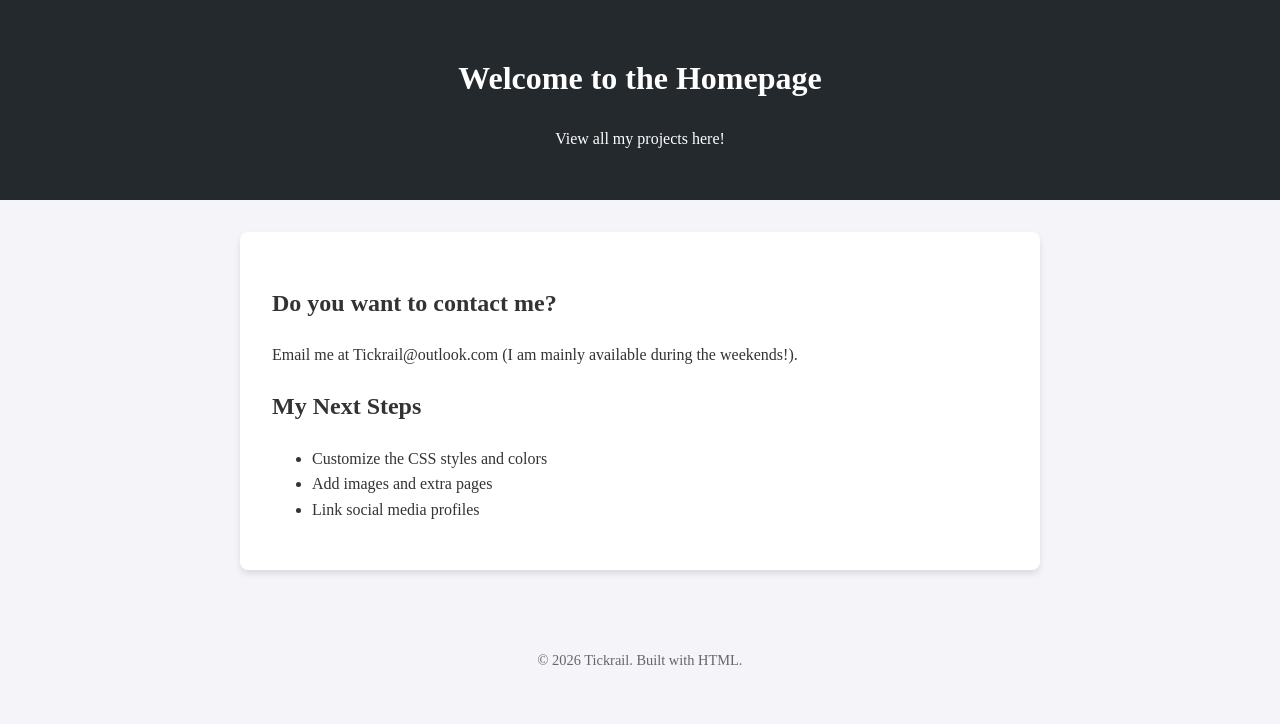
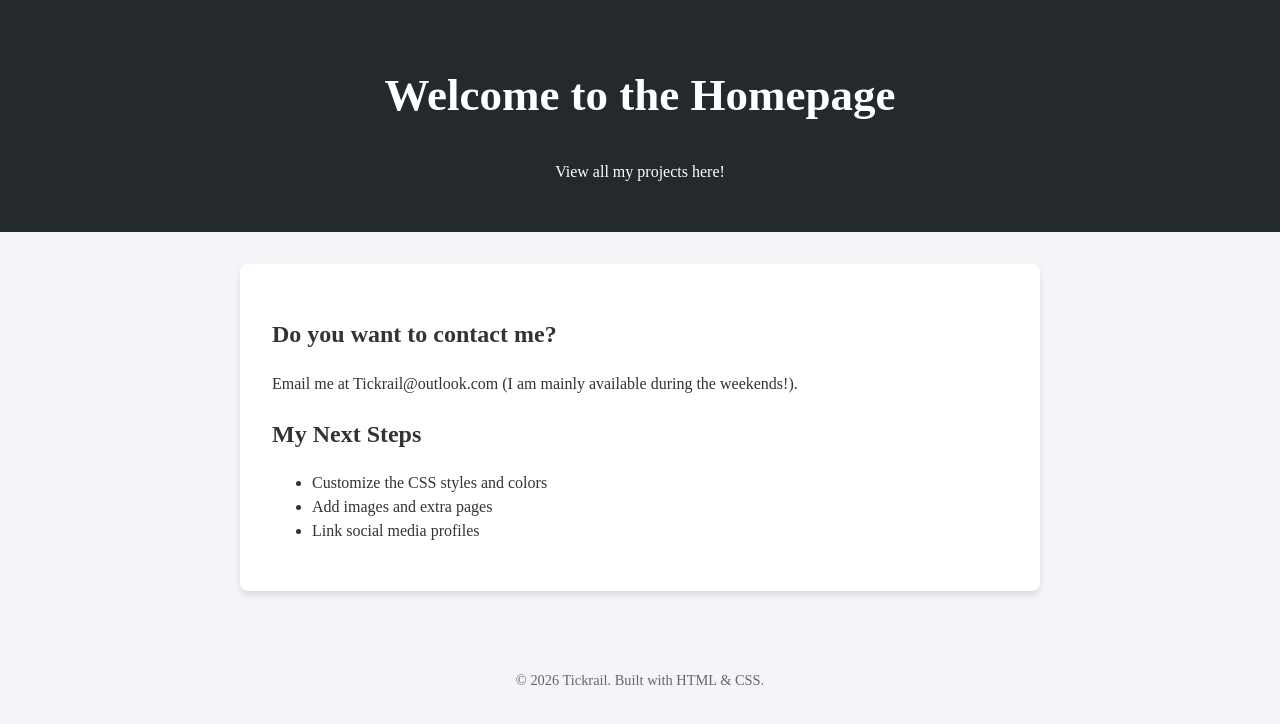
Before and after one commit to Tickrail/Tickrail.github.io, a plain HTML site: page index.html in a window 1280 px wide. Drawn offline with Linux system fonts and the light colour scheme.

Commit message:
Adjust header font size and line height
Updated font size in header and improved line height.

```diff
--- a/index.html
+++ b/index.html
@@ -7,7 +7,7 @@
     <style>
         body {
             font-family: 'Times New Roman', Times, serif;
-            line-height: 1.6;
+            line-height: 1.5;
             margin: 0;
             padding: 0;
             background-color: #f4f4f9;
@@ -41,7 +41,7 @@
 <body>
 
     <header>
-        <h1>Welcome to the Homepage</h1>
+        <h1 style="font-size: 45px;">Welcome to the Homepage</h1>
         <p>View all my projects here!</p>
     </header>
 
@@ -60,7 +60,7 @@
     </main>
 
     <footer>
-        <p>&copy; 2026 Tickrail. Built with HTML.</p>
+        <p>&copy; 2026 Tickrail. Built with HTML & CSS.</p>
     </footer>
 
 </body>
```
